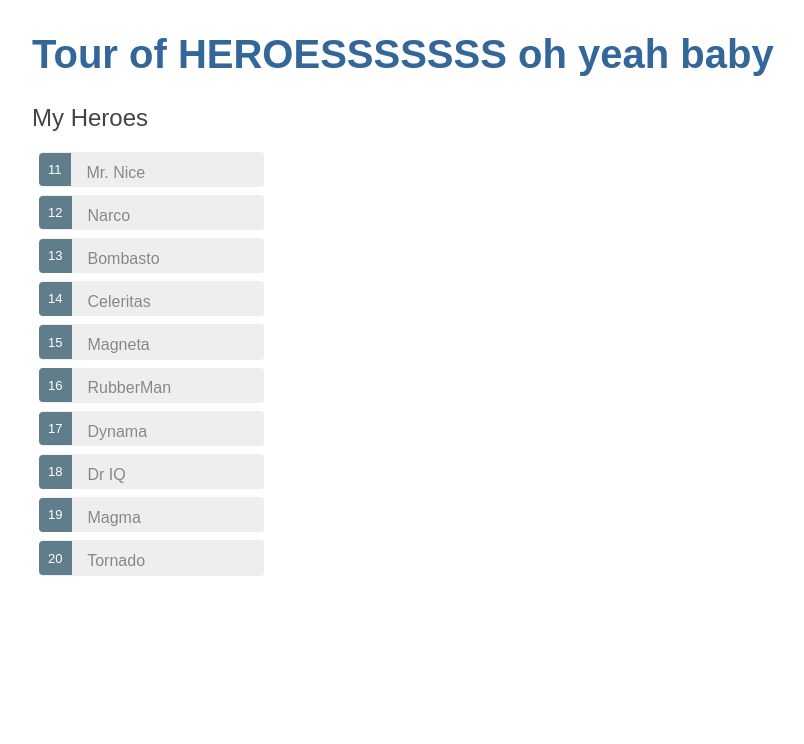
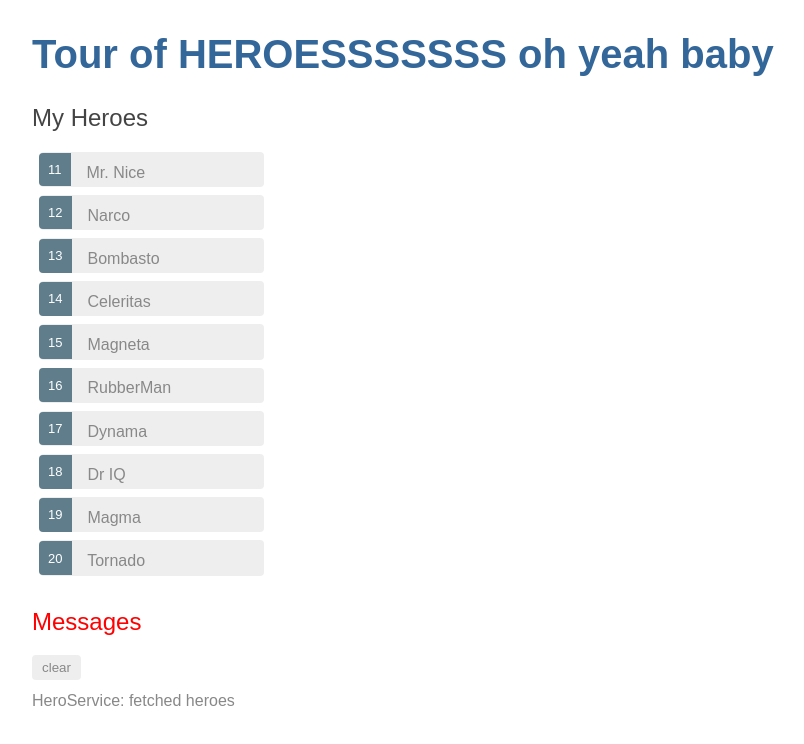
Before and after one commit to jwongnz/angular-tour-of-heroes-tutorial, an Angular app: page / in a window 1280 px wide. Shown: the top 744 px of the page, without its empty margins (0-804 px from the left). Built offline with nearby package versions, Linux system fonts and the light colour scheme.

Commit message:
Add message service to keep a record of other service calls.

```diff
--- a/src/app/app.component.html
+++ b/src/app/app.component.html
@@ -1,2 +1,3 @@
 <h1>{{title}}</h1>
 <app-heroes></app-heroes>
+<app-messages></app-messages>
--- a/src/app/app.module.ts
+++ b/src/app/app.module.ts
@@ -5,12 +5,14 @@
 import { HeroesComponent } from './heroes/heroes.component';
 import { FormsModule } from '@angular/forms';
 import { HeroDetailComponent } from './hero-detail/hero-detail.component';
+import { MessagesComponent } from './messages/messages.component';
 
 @NgModule({
   declarations: [
     AppComponent,
     HeroesComponent,
-    HeroDetailComponent
+    HeroDetailComponent,
+    MessagesComponent
   ],
   imports: [
     BrowserModule,
--- a/src/app/hero.service.ts
+++ b/src/app/hero.service.ts
@@ -2,15 +2,18 @@
 import { Hero } from './hero';
 import { HEROES } from './mock-heroes';
 import { Observable, of } from 'rxjs';
+import { MessageService } from './message.service';
 
 @Injectable({
   providedIn: 'root'
 })
 export class HeroService {
 
-  constructor() { }
+  constructor(private messageService: MessageService) { }
 
   getHeroes(): Observable<Hero[]> {
+    // TODO: send the message _after_ fetching the heroes
+    this.messageService.add('HeroService: fetched heroes');
     return of(HEROES);
   }
 }
--- /dev/null
+++ b/src/app/message.service.ts
@@ -0,0 +1,16 @@
+import { Injectable } from '@angular/core';
+
+@Injectable({
+  providedIn: 'root',
+})
+export class MessageService {
+  messages: string[] = [];
+
+  add(message: string) {
+    this.messages.push(message);
+  }
+
+  clear() {
+    this.messages = [];
+  }
+}
--- /dev/null
+++ b/src/app/messages/messages.component.css
@@ -0,0 +1,35 @@
+/* MessagesComponent's private CSS styles */
+h2 {
+  color: red;
+  font-family: Arial, Helvetica, sans-serif;
+  font-weight: lighter;
+}
+body {
+  margin: 2em;
+}
+body, input[text], button {
+  color: crimson;
+  font-family: Cambria, Georgia;
+}
+
+button.clear {
+  font-family: Arial;
+  background-color: #eee;
+  border: none;
+  padding: 5px 10px;
+  border-radius: 4px;
+  cursor: pointer;
+  cursor: hand;
+}
+button:hover {
+  background-color: #cfd8dc;
+}
+button:disabled {
+  background-color: #eee;
+  color: #aaa;
+  cursor: auto;
+}
+button.clear {
+  color: #888;
+  margin-bottom: 12px;
+}
--- /dev/null
+++ b/src/app/messages/messages.component.html
@@ -0,0 +1,8 @@
+<div *ngIf="messageService.messages.length">
+
+  <h2>Messages</h2>
+  <button class="clear"
+          (click)="messageService.clear()">clear</button>
+  <div *ngFor='let message of messageService.messages'> {{message}} </div>
+
+</div>
--- /dev/null
+++ b/src/app/messages/messages.component.ts
@@ -0,0 +1,16 @@
+import { Component, OnInit } from '@angular/core';
+import { MessageService } from '../message.service';
+
+@Component({
+  selector: 'app-messages',
+  templateUrl: './messages.component.html',
+  styleUrls: ['./messages.component.css']
+})
+export class MessagesComponent implements OnInit {
+
+  constructor(public messageService: MessageService) {}
+
+  ngOnInit() {
+  }
+
+}
```
Also changed, not shown: 2 other files (tests, documents, lock files or other folders).
